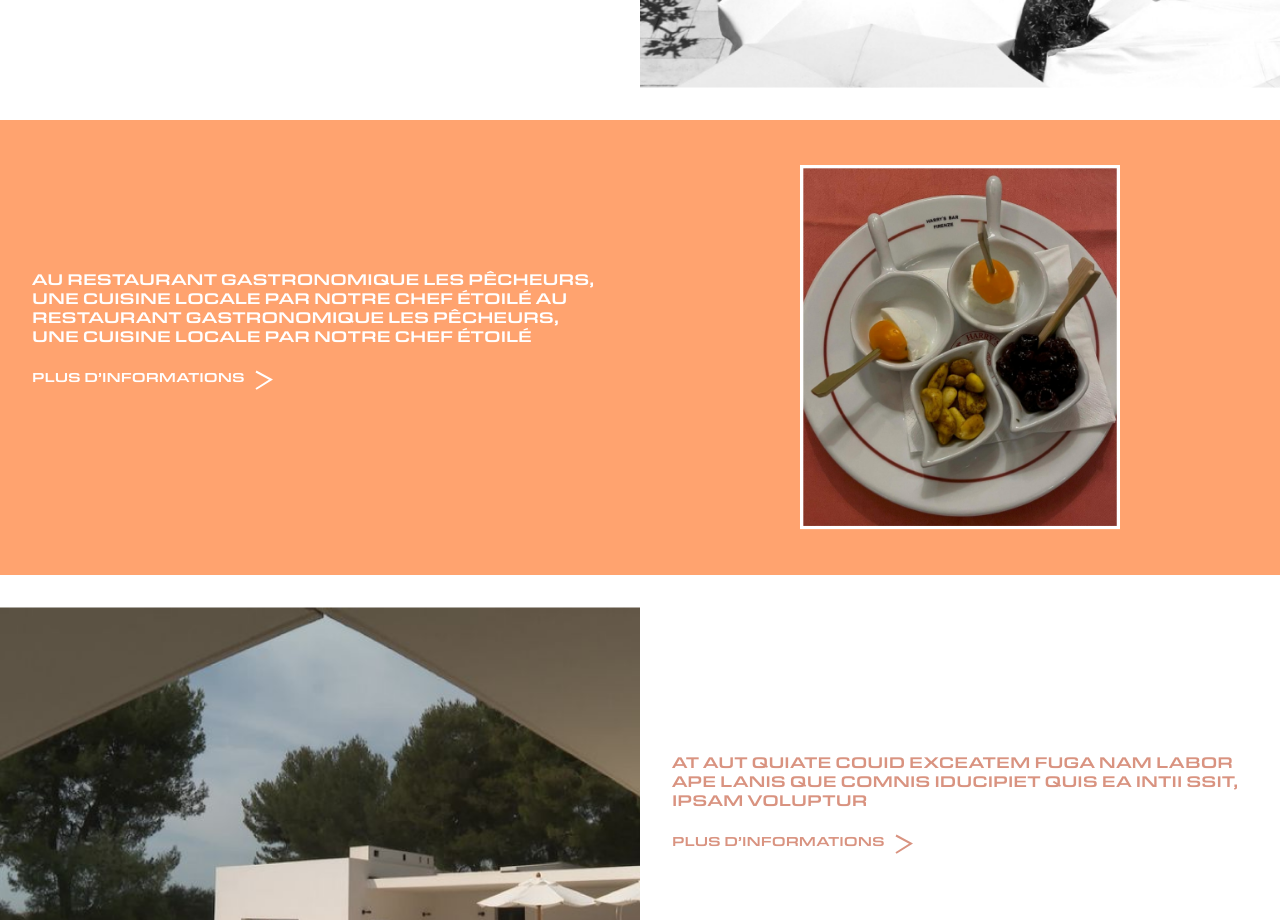
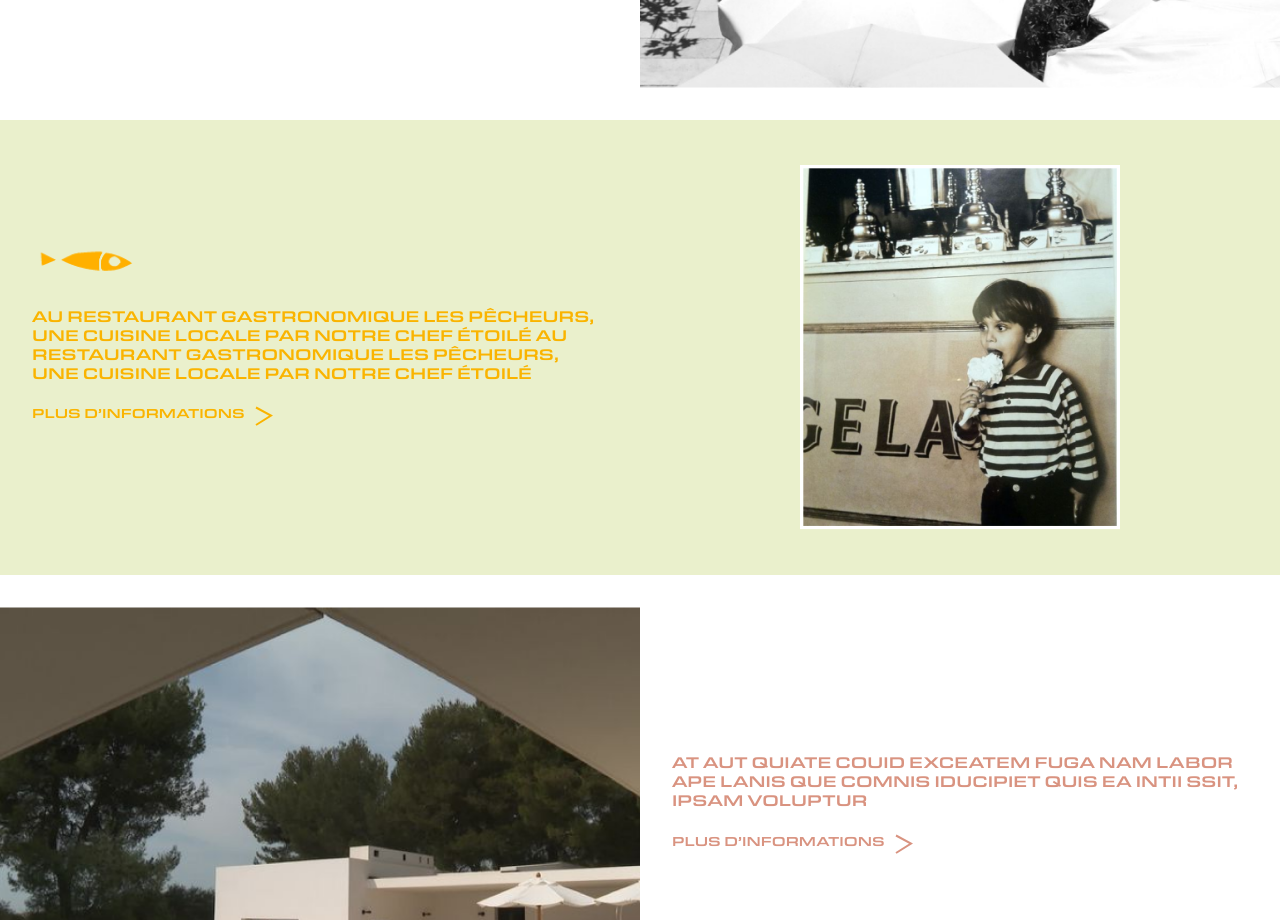
Before and after one commit to wassim-fa/CapAntibes, a Next.js app: page / in a window 1280 px wide. Shown: the part 3260-4180 px from the top of the page. Built offline with nearby package versions, Linux system fonts and the light colour scheme.

Commit message:
feat(home): fix carrousel

```diff
--- /dev/null
+++ b/src/components/Carrousel/index.tsx
@@ -0,0 +1,115 @@
+import * as S from './styles'
+import { SwipeEventData, useSwipeable } from 'react-swipeable'
+import random0 from '../../../public/assets/images/home/random0.png'
+import random1 from '../../../public/assets/images/home/random1.png'
+import random2 from '../../../public/assets/images/home/random2.png'
+import random3 from '../../../public/assets/images/home/random3.png'
+import random4 from '../../../public/assets/images/home/random4.png'
+import random5 from '../../../public/assets/images/home/random5.png'
+import random6 from '../../../public/assets/images/home/random6.png'
+import random7 from '../../../public/assets/images/home/random7.png'
+import Image from 'next/image'
+import { useEffect, useRef, useState } from 'react'
+
+const randomsImages = [
+  random0,
+  random1,
+  random2,
+  random3,
+  random4,
+  random5,
+  random6,
+  random7,
+  random0,
+  random1,
+  random2,
+  random3,
+  random4,
+  random5,
+  random6,
+  random7,
+  random0,
+  random1,
+  random2,
+  random3,
+  random4,
+  random5,
+  random6,
+  random7,
+  random0,
+  random1,
+  random2,
+  random3,
+  random4,
+  random5,
+  random6,
+  random7
+]
+const swipeConfig = {
+  delta: { up: 2000, down: 2000 }, // min distance(px) before a swipe starts. *See Notes*
+  preventScrollOnSwipe: false, // prevents scroll during swipe (*See Details*)
+  trackTouch: true, // track touch input
+  trackMouse: false, // track mouse input
+  rotationAngle: 0, // set a rotation angle
+  swipeDuration: Infinity, // allowable duration of a swipe (ms). *See Notes*
+  touchEventOptions: { passive: true } // options for touch listeners (*See Details*)
+}
+const Carrousel = () => {
+  const [currentImage, setCurrentImage] = useState(Math.round(randomsImages.length/2));
+  const imageRefs = useRef(randomsImages.map(() => null));
+
+  const handleSwipe = (eventData: SwipeEventData) => {
+    if (eventData.dir === "Left") {
+      setCurrentImage((currentImage + 1) % randomsImages.length);
+    } else if (eventData.dir === "Right") {
+      setCurrentImage((currentImage - 1) % randomsImages.length);
+    }
+  };
+
+  const swipeHandlers = useSwipeable({
+    onSwipedLeft: (event) => handleSwipe(Object.assign({}, event, {dir: "Left"})),
+    onSwipedRight: (event) => handleSwipe(Object.assign({}, event, {dir: "Right"})),
+    ...swipeConfig
+  });
+
+  const getClassName = (index: number) => {
+    let state = ''
+
+    if(index === currentImage) {
+      state = 'car-active'
+    } else if(index === (currentImage - 1)) {
+      state = 'car-previous'
+    } else if(index === currentImage + 1) {
+      state = 'car-next'
+    }
+
+    return state
+  }
+
+  useEffect(() => {
+    const interval = setInterval(() => {
+      handleSwipe({dir: "Left"} as SwipeEventData)
+    }, 2000)
+    return () => clearInterval(interval)
+  }, [handleSwipe])
+
+  return (
+    <S.Wrapper className="sc-carrousel" data-current={currentImage} {...swipeHandlers}>
+      {randomsImages.map((src, index) => (
+        <Image
+          key={index}
+          alt='carrousel avec des images'
+          src={src}
+          className={getClassName(index)}
+          style={{
+            position: "absolute",
+            top: 0,
+            zIndex: index === currentImage ? 1 : 0,
+          }}
+          ref={(element) => (imageRefs.current![index]! = element)}
+        />
+      ))}
+    </S.Wrapper>
+  )
+}
+export default Carrousel
--- /dev/null
+++ b/src/components/Carrousel/styles.ts
@@ -0,0 +1,35 @@
+import styled from 'styled-components'
+
+export const Wrapper = styled.div`
+    width: 100%;
+    height: 95vh;
+    position: relative;
+    cursor: pointer;
+    overflow: hidden;
+
+    > * {
+        z-index: 0;
+        opacity: 0;
+        object-fit: cover;
+        width: 100%;
+        height: 100%;
+    }
+    > .car-active {
+        opacity: 1;
+        transition: all 0.5s ease-in-out;
+        left: 0;
+        z-index: 1;
+    }
+    > .car-previous {
+        opacity: 1;
+        transition: all 0.5s ease-in-out;
+        left: -100%;
+        z-index: 1;
+    }
+    > .car-next {
+        opacity: 1;
+        transition: all 0.5s ease-in-out;
+        left: 100%;
+        z-index: 1;
+    }
+`
--- a/src/components/Navbar/index.tsx
+++ b/src/components/Navbar/index.tsx
@@ -72,7 +72,6 @@ const Lang = () => {
     setLang(_lang)
     handleBtnClick()
   }
-  const langs = [Languages.FR, Languages.EN, Languages.RU]
   return (
     <LangContainer
       className="tobook"
@@ -100,14 +99,27 @@ const Lang = () => {
         className="sc-lang-menu"
         style={{ fontSize: '14px', cursor: 'pointer' }}
       >
-        {
-          langs.filter(item => item !== lang).map((item) =>
-            <>
-              <Divider />
-              <div onClick={() => handleLangClick(item)}>{item}</div>
-            </>
-          )
-        }
+      {
+        lang !== Languages.FR &&
+        <>
+          <Divider />
+          <div onClick={() => handleLangClick(Languages.FR)}>{Languages.FR}</div>
+        </>
+      }
+      {
+        lang !== Languages.EN &&
+        <>
+          <Divider />
+          <div onClick={() => handleLangClick(Languages.EN)}>{Languages.EN}</div>
+        </>
+      }
+      {
+        lang !== Languages.RU &&
+        <>
+          <Divider />
+          <div onClick={() => handleLangClick(Languages.RU)}>{Languages.RU}</div>
+        </>
+      }
       </LangMenuContainer>
     </LangContainer>
   )
--- a/src/components/RandomImages/index.tsx
+++ b/src/components/RandomImages/index.tsx
@@ -1,6 +1,5 @@
 import { useIsMobile } from '@/hooks'
 import { useCallback, useEffect, useState } from 'react'
-import { useSwipeable } from 'react-swipeable'
 import * as S from './styles'
 import random0 from '../../../public/assets/images/home/random0.png'
 import random1 from '../../../public/assets/images/home/random1.png'
@@ -23,15 +22,6 @@ const randomsImages = [
   random6,
   random7
 ]
-const swipeConfig = {
-  delta: { up: 2000, down: 2000 }, // min distance(px) before a swipe starts. *See Notes*
-  preventScrollOnSwipe: false, // prevents scroll during swipe (*See Details*)
-  trackTouch: true, // track touch input
-  trackMouse: false, // track mouse input
-  rotationAngle: 0, // set a rotation angle
-  swipeDuration: Infinity, // allowable duration of a swipe (ms). *See Notes*
-  touchEventOptions: { passive: true } // options for touch listeners (*See Details*)
-}
 type RandomImagesContainerProps = {
   imageToShow: number | number
   img1: number
@@ -84,10 +74,6 @@ const RandomImages = () => {
     imgId,
     nbOfChildren
   ])
-  const handlers = useSwipeable({
-    onSwiped: () => changeImgAuto(),
-    ...swipeConfig
-  })
   useEffect(() => {
     const interval = setInterval(() => {
       changeImgAuto()
@@ -96,7 +82,7 @@ const RandomImages = () => {
   }, [changeImgAuto])
 
   return (
-    <div className="sc-randomimages" onClick={changeImgAuto} {...handlers}>
+    <div className="sc-randomimages" onClick={changeImgAuto}>
       <Row>
         {Array(nbOfChildren)
           .fill(true)
--- a/src/enums/colors.ts
+++ b/src/enums/colors.ts
@@ -1,6 +1,7 @@
 const enum Colors {
   PRIMARY = 'primary',
-  SECONDARY = 'secondary'
+  SECONDARY = 'secondary',
+  YELLOW = 'yellow'
 }
 
 export default Colors
--- a/src/pages/api/hello.ts
+++ /dev/null
@@ -1,13 +0,0 @@
-// Next.js API route support: https://nextjs.org/docs/api-routes/introduction
-import type { NextApiRequest, NextApiResponse } from 'next'
-
-type Data = {
-  name: string
-}
-
-export default function handler(
-  req: NextApiRequest,
-  res: NextApiResponse<Data>
-) {
-  res.status(200).json({ name: 'John Doe' })
-}
--- a/src/pages/index.tsx
+++ b/src/pages/index.tsx
@@ -11,6 +11,7 @@ import img1 from '../../public/assets/images/home/home_1.png'
 import img2 from '../../public/assets/images/home/home_2.png'
 import img3 from '../../public/assets/images/home/home_3.png'
 import img4 from '../../public/assets/images/home/home_4.png'
+import logo3 from '../../public/assets/images/home/logo_3.png'
 import Image from 'next/image'
 import Colors from '@/enums/colors'
 import { TCssSize } from '@/interfaces'
@@ -19,6 +20,7 @@ import { useIsLaptop, useIsMobile, useText } from '@/hooks'
 import RandomImages from '@/components/RandomImages'
 import RowToColumn from '@/components/RowToColumn'
 import { createGlobalStyle } from 'styled-components'
+import Carrousel from '@/components/Carrousel'
 
 const IndexPageStyles = createGlobalStyle`
   .mobile {}
@@ -105,7 +107,7 @@ export default function Home() {
             />
           </svg>
         </div>
-        <RandomImages />
+        {isLaptop ? <RandomImages /> : <Carrousel /> }
         <Column
           opt_margin={isLaptop ? [1, 1, 1, 1] : [0.5, 0.5, 0.5, 0.5]}
           opt_spacing={spacing}
@@ -189,14 +191,22 @@ export default function Home() {
           align="center"
           marginForRow={[0.5, 0, 0.5, 0]}
           marginForColumn={[1, 0, 1, 0]}
-          bgColor={Colors.SECONDARY}
+          bgColor={Colors.YELLOW}
         >
           <Column opt_margin={[0.5, 0.5, 1, 0.5]} opt_spacing={spacing}>
-            <Text opt_size={fontRegular} opt_color={Colors.SECONDARY}>
+            <Image
+              style={{
+                width: `20%`,
+                height: 'auto'
+              }}
+              src={logo3}
+              alt="logo poisson"
+            />
+            <Text opt_size={fontRegular} opt_color={Colors.YELLOW}>
               {useText(contentsHome.text5)}
             </Text>
-            <Button opt_color={Colors.SECONDARY}>
-              <Text opt_size={fontSmall} opt_color={Colors.SECONDARY}>
+            <Button opt_color={Colors.YELLOW}>
+              <Text opt_size={fontSmall} opt_color={Colors.YELLOW}>
                 {useText(contentsHome.btnMoreInformation)}
               </Text>
             </Button>
--- a/src/styles/theme.ts
+++ b/src/styles/theme.ts
@@ -3,11 +3,13 @@ import { DefaultTheme } from 'styled-components'
 export const defaultTheme: DefaultTheme = {
   bgColors: {
     primary: '#FFFFFF',
-    secondary: '#FFA36F'
+    secondary: '#FFA36F',
+    yellow: 'rgba(150, 180, 0 , 0.2)'
   },
   fontColors: {
     primary: '#D99380',
-    secondary: '#FFFFFF'
+    secondary: '#FFFFFF',
+    yellow: '#FAB400'
   },
   fontStyles: {
     medium: 'EurostileMediumExt',
```
Also changed, not shown: src/components/Carrousel/stories.tsx (added, +9 -0 lines), src/components/Carrousel/test.tsx (added, +13 -0 lines), public/assets/images/home/home_3.png, public/assets/images/home/logo_3.png (added).
